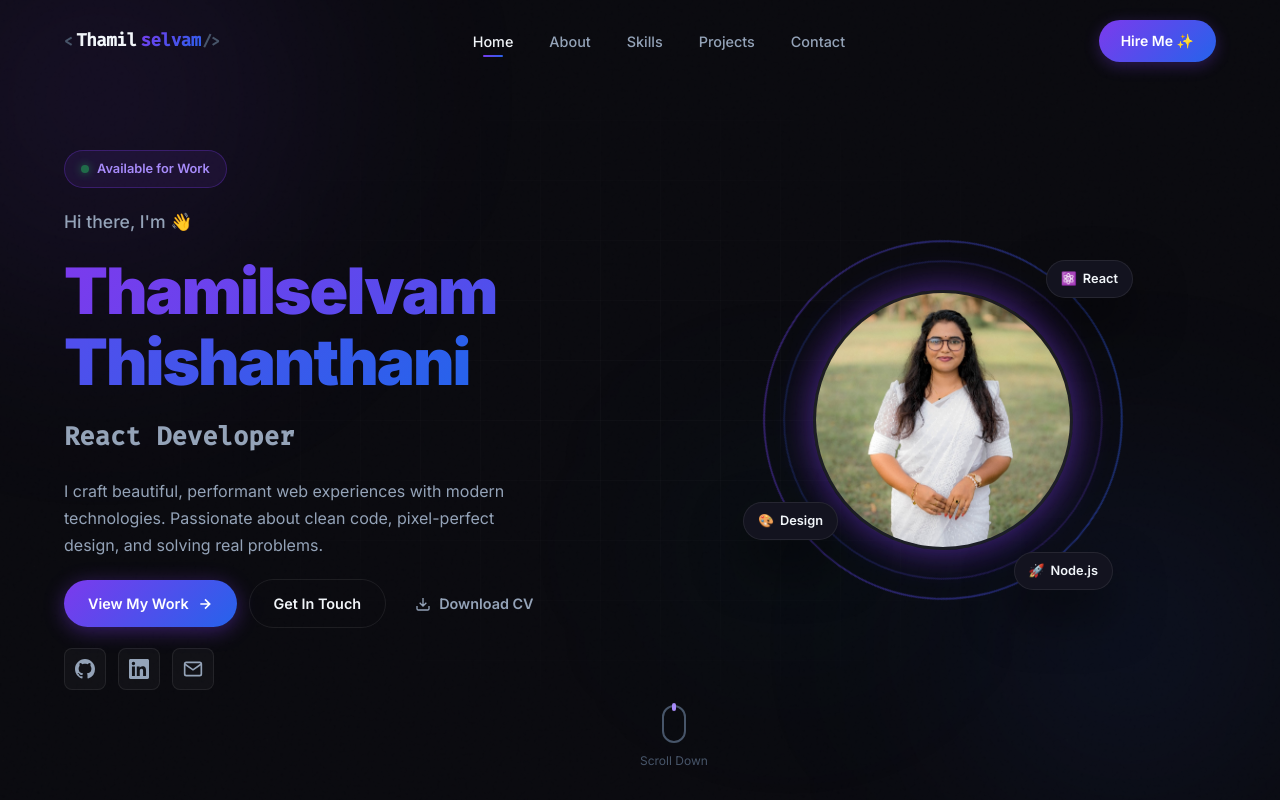
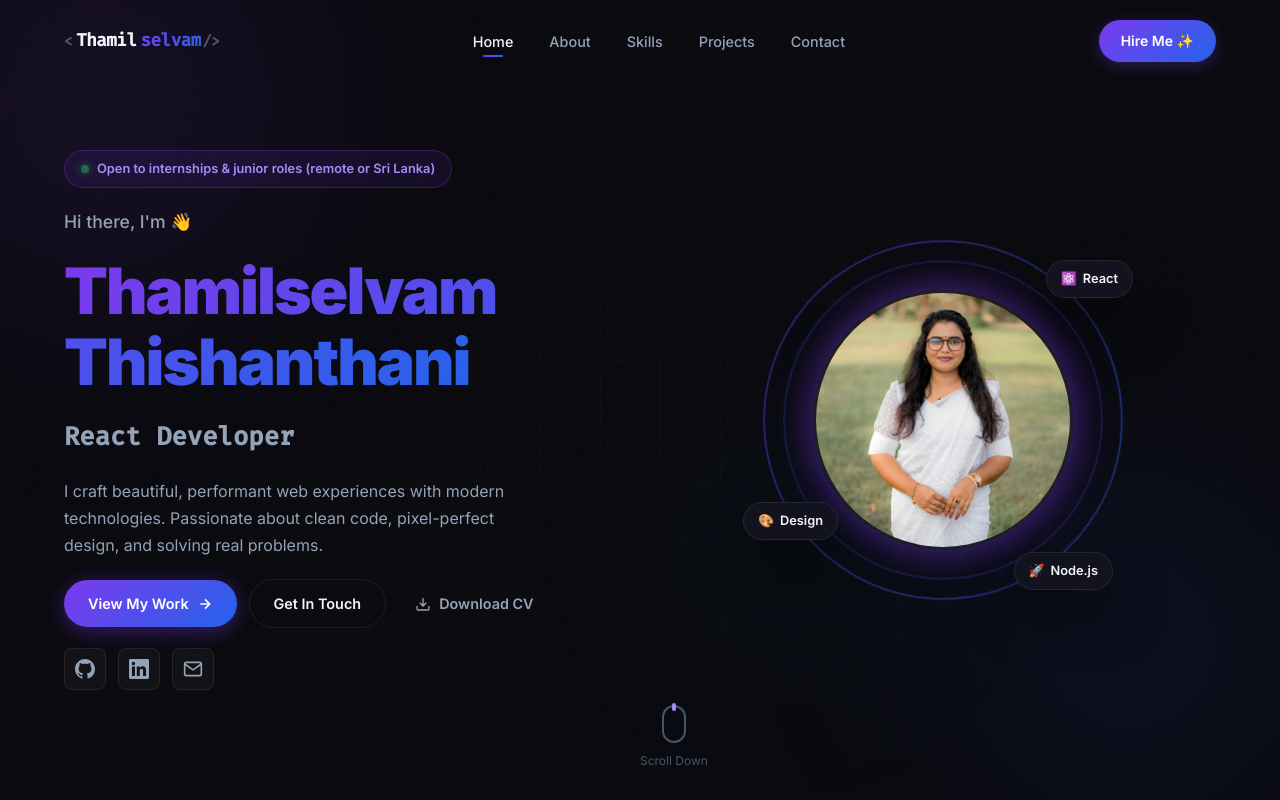
Before and after one commit to THISHA123/my-portfolio, a React (Vite) app: page / in a window 1280 px wide. Shown: the top 800 px of the page. Built offline with nearby package versions, Linux system fonts and the light colour scheme.

Commit message:
Update availability text

```diff
--- a/src/components/Hero.jsx
+++ b/src/components/Hero.jsx
@@ -46,7 +46,7 @@ export default function Hero() {
           {/* Badge */}
           <div className="hero__badge">
             <span className="hero__badge-dot"></span>
-            Available for Work
+            Open to internships & junior roles (remote or Sri Lanka)
           </div>
 
           {/* Greeting */}
```
